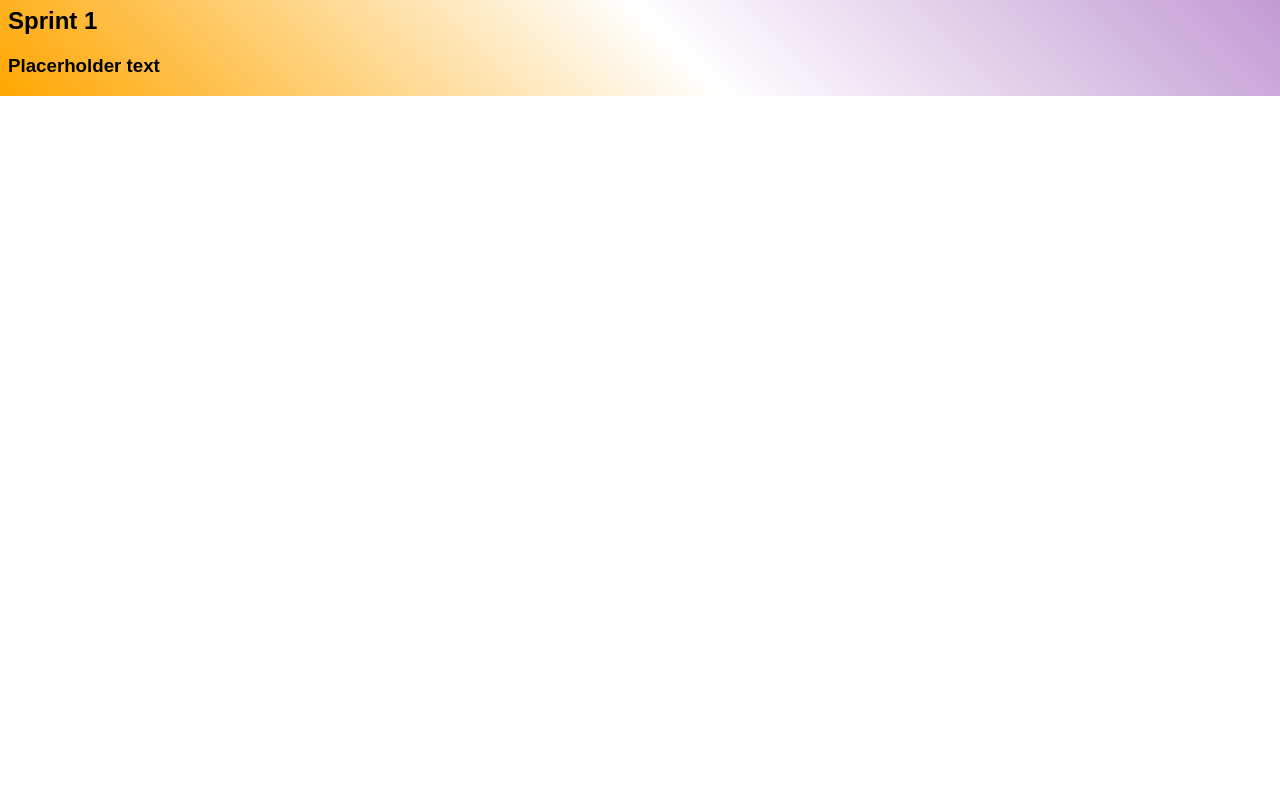
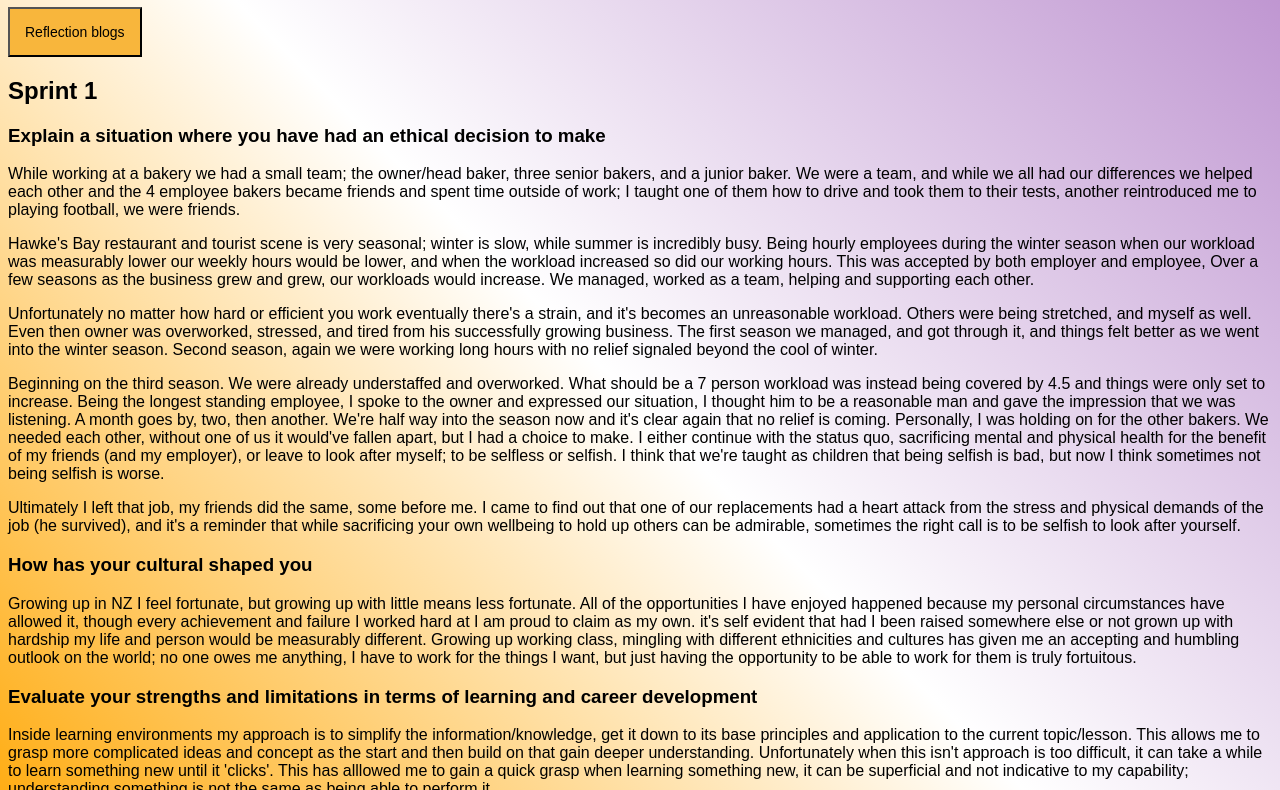
Before and after one commit to sasymon/sasymon.github.io, a plain HTML site: page blog/Sprint-1-ref.html in a window 1280 px wide. Shown: the part 73-863 px from the top of the page. Before the commit the page ends 800 px from the top, so only its background shows below. Drawn offline with Linux system fonts and the light colour scheme.

Commit message:
Update Sprint 1 questions

```diff
--- a/blog/Sprint-1-ref.html
+++ b/blog/Sprint-1-ref.html
@@ -7,14 +7,30 @@
     <link rel="stylesheet" href="../css/main.css">
   <title>Scott's sprint reflections</title>
   </head>
+<div>
   <body>
     <h1>Scott's Foundations blog</h1>
+    <div class="dropdown">
+      <button class="dropbutton">Reflection blogs</button>
+      <div class="dropdown-content">
+        <a href="blog/Sprint-1-ref.html">Sprint 1</a>
+      </div>
+    </div>
   <h2>Sprint 1</h2>
-  <h3>Placerholder text</h3>
+  <h3>Explain a situation where you have had an ethical decision to make</h3>
+  <p>While working at a bakery we had a small team; the owner/head baker, three senior bakers, and a junior baker. We were a team, and while we all had our differences we helped each other and the 4 employee bakers became friends and spent time outside of work; I taught one of them how to drive and took them to their tests, another reintroduced me to playing football, we were friends.</p>
+   <p>Hawke's Bay restaurant and tourist scene is very seasonal; winter is slow, while summer is incredibly busy. Being hourly employees during the winter season when our workload was measurably lower our weekly hours would be lower, and when the workload increased so did our working hours. This was accepted by both employer and employee, Over a few seasons as the business grew and grew, our workloads would increase. We managed, worked as a team, helping and supporting each other.</p>
+   <p>Unfortunately no matter how hard or efficient you work eventually there's a strain, and it's becomes an unreasonable workload. Others were being stretched, and myself as well. Even then owner was overworked, stressed, and tired from his successfully growing business. The first season we managed, and got through it, and things felt better as we went into the winter season. Second season, again we were working long hours with no relief signaled beyond the cool of winter.</p>
+    <p>Beginning on the third season. We were already understaffed and overworked. What should be a 7 person workload was instead being covered by 4.5 and things were only set to increase. Being the longest standing employee, I spoke to the owner and expressed our situation, I thought him to be a reasonable man and gave the impression that we was listening. A month goes by, two, then another. We're half way into the season now and it's clear again that no relief is coming.   Personally, I was holding on for the other bakers. We needed each other, without one of us it would've fallen apart, but I had a choice to make. I either continue with the status quo, sacrificing mental and physical health for the benefit of my friends (and my employer), or leave to look after myself; to be selfless or selfish. I think that we're taught as children that being selfish is bad, but now I think sometimes not being selfish is worse.</p>
+    <p>Ultimately I left that job, my friends did the same, some before me. I came to find out that one of our replacements had a heart attack from the stress and physical demands of the job (he survived), and it's a reminder that while sacrificing your own wellbeing to hold up others can be admirable, sometimes the right call is to be selfish to look after yourself.</p>
+<h3>How has your cultural shaped you</h3>
+<p>Growing up in NZ I feel fortunate, but growing up with little means less fortunate. All of the opportunities I have enjoyed happened because my personal circumstances have allowed it, though every achievement and failure I worked hard at I am proud to claim as my own. it's self evident that had I been raised somewhere else or not grown up with hardship my life and person would be measurably different. Growing up working class, mingling with different ethnicities and cultures has given me an accepting and humbling outlook on the world; no one owes me anything, I have to work for the things I want, but just having the opportunity to be able to work for them is truly fortuitous.</p>
+<h3>Evaluate your strengths and limitations in terms of learning and career development</h3>
+<p>Inside learning environments my approach is to simplify the information/knowledge, get it down to its base principles and application to the current topic/lesson. This allows me to grasp more complicated ideas and concept as the start and then build on that gain deeper understanding. Unfortunately when this isn't approach is too difficult, it can take a while to learn something new until it 'clicks'. This has alllowed me to gain a quick grasp when learning something new, it can be superficial and not indicative to my capability; understanding something is not the same as being able to perform it.</p>
+  <p>A large limitation when building a career is my lack of networking skills. WHen I was younger I didn't pput much value into networking or impressing myself onto others; I believed that I would rewarded accordingly on the merit of the work I did, how efficient I was, and how well it came out. Now as I'm older I understand that those who deserve recognition don't always get it, and that I need to learn how to network my contacts within my choosen career industry to move up and find opportunities.</p>
 
-
-  </body>
-
+</body>
+</div>
 
 
 </html>
--- a/css/main.css
+++ b/css/main.css
@@ -14,12 +14,11 @@
     }
         body {
       background: linear-gradient(45deg, #ffa600, #FFF, #BB8FCE)no-repeat;
-      background-size: cover;
     }
 
-    div {
+    /* div {
       background: rgb(182, 182, 231);
-      border-radius: 45px, 45px, 45px, 45px;
+      border-radius: 45px, 45px, 45px, 45px; */
     }
     .profile-pic{
       width: 150px;
```
